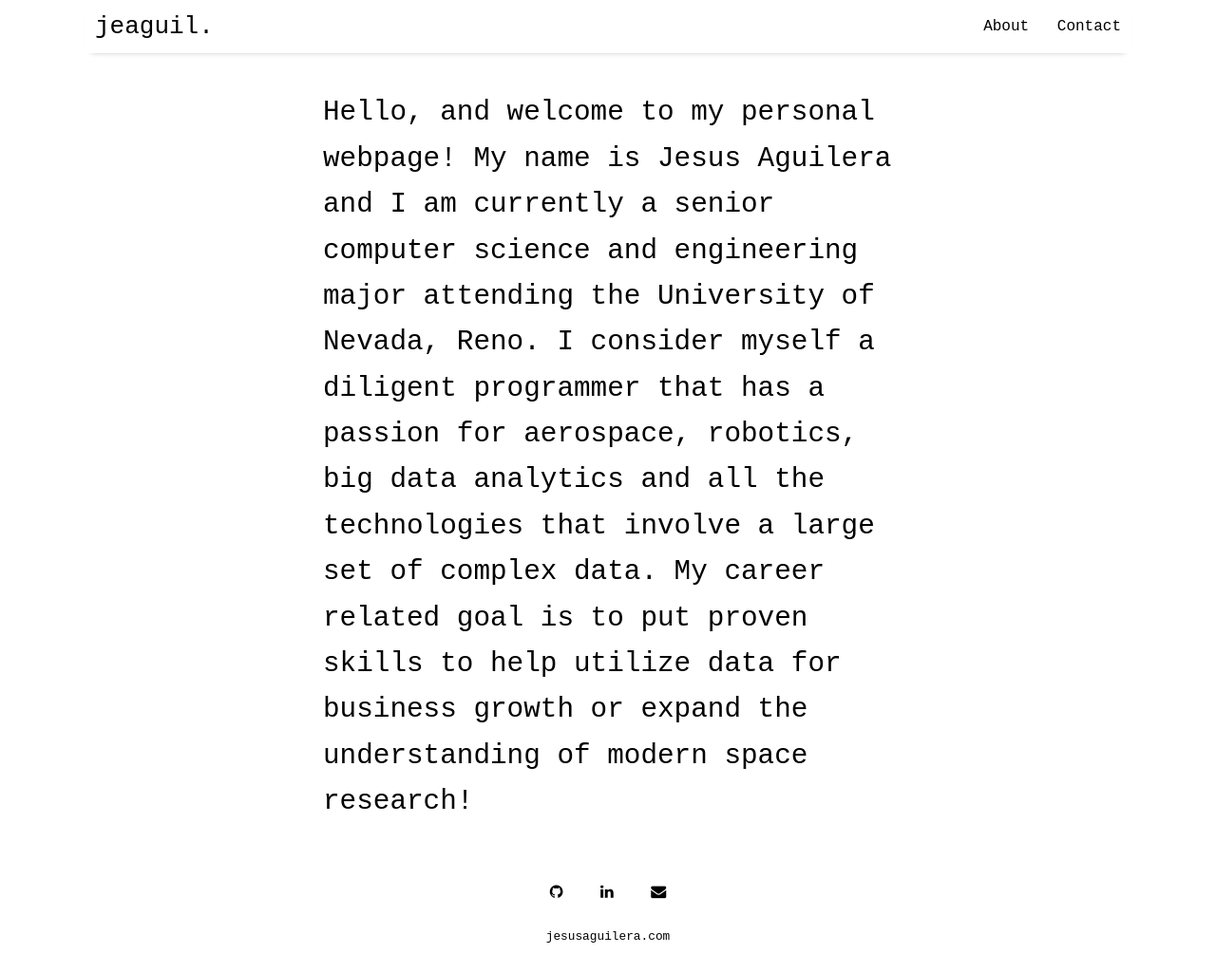
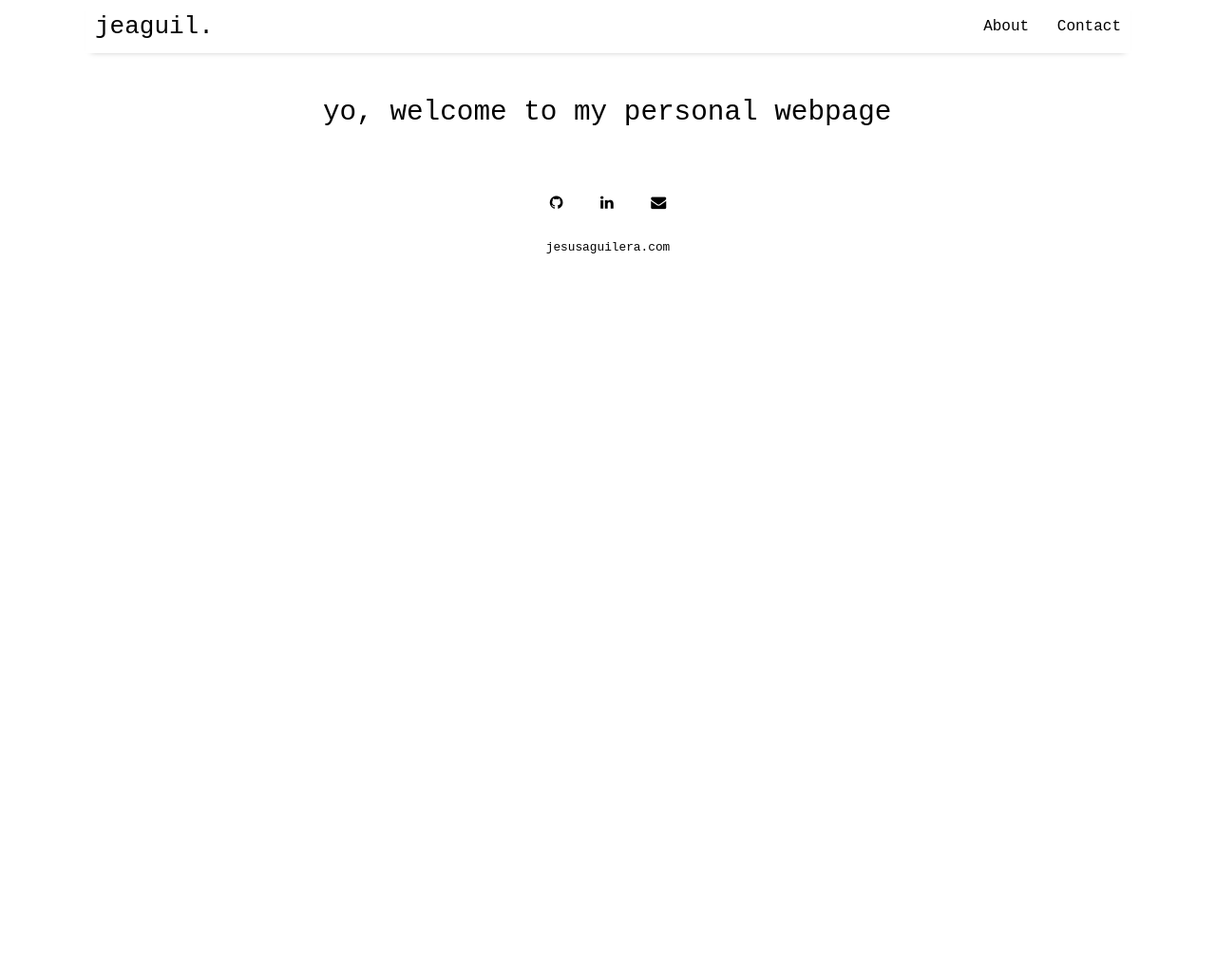
Before and after one commit to jeaguil/jeaguil.github.io, a Jekyll site: the page built from pages/about.md, in a window 1280 px wide and 1025 px high. Shown: the whole window at 95% size. Built offline with Jekyll 4.4.1, drawn with Linux system fonts in a browser that asks for light colours; nearby versions of some CDN libraries.

Commit message:
Generic about me

```diff
--- a/pages/about.md
+++ b/pages/about.md
@@ -3,4 +3,6 @@ layout: misc
 title: About
 ---
 
-Hello, and welcome to my personal webpage! My name is Jesus Aguilera and I am currently a senior computer science and engineering major attending the University of Nevada, Reno. I consider myself a diligent programmer that has a passion for aerospace, robotics, big data analytics and all the technologies that involve a large set of complex data. My career related goal is to put proven skills to help utilize data for business growth or expand the understanding of modern space research!
+<!-- Hello, and welcome to my personal webpage! My name is Jesus Aguilera and I am currently a senior computer science and engineering major attending the University of Nevada, Reno. I consider myself a diligent programmer that has a passion for aerospace, robotics, big data analytics and all the technologies that involve a large set of complex data. My career related goal is to put proven skills to help utilize data for business growth or expand the understanding of modern space research! -->
+
+yo, welcome to my personal webpage
```
